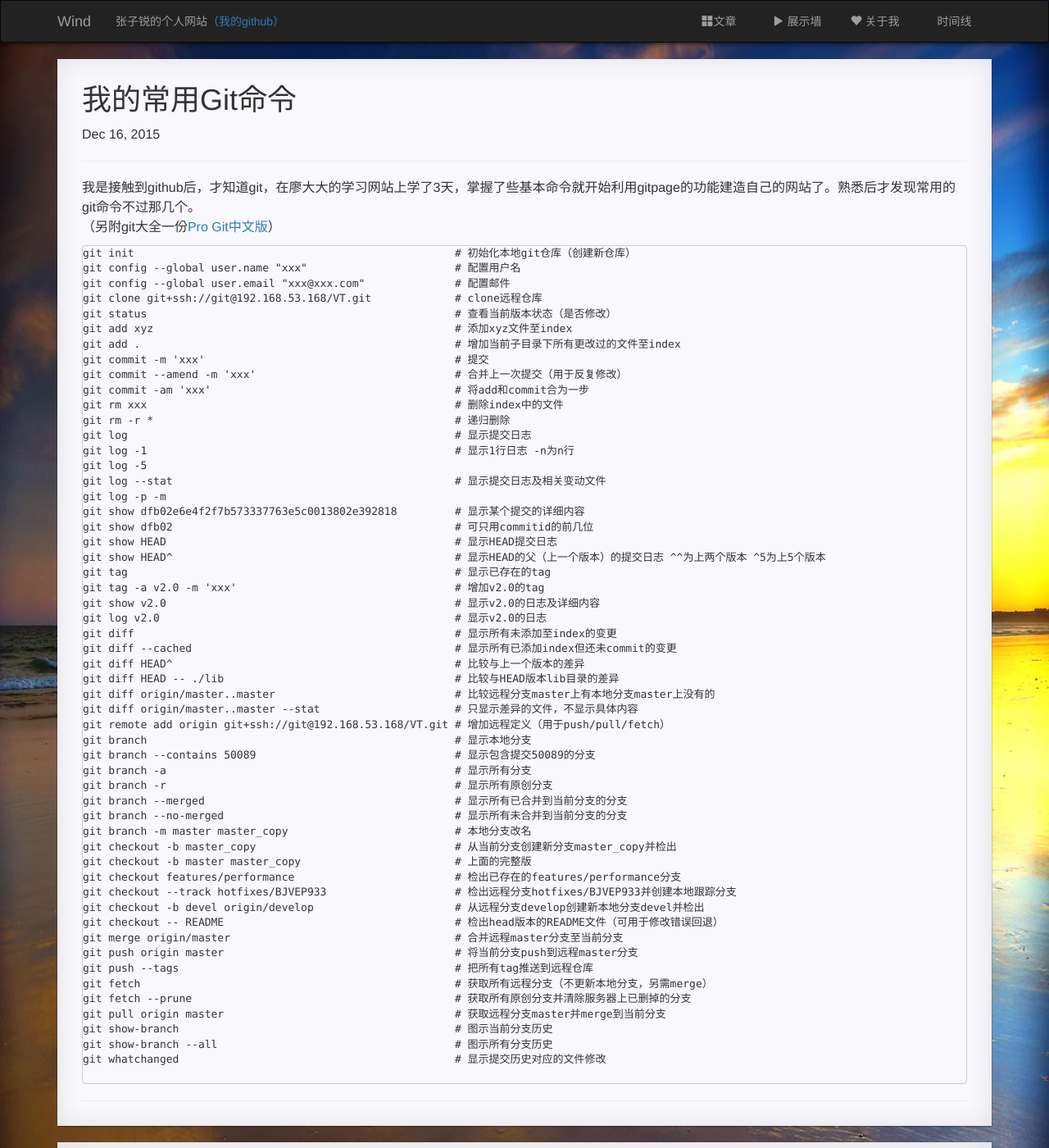
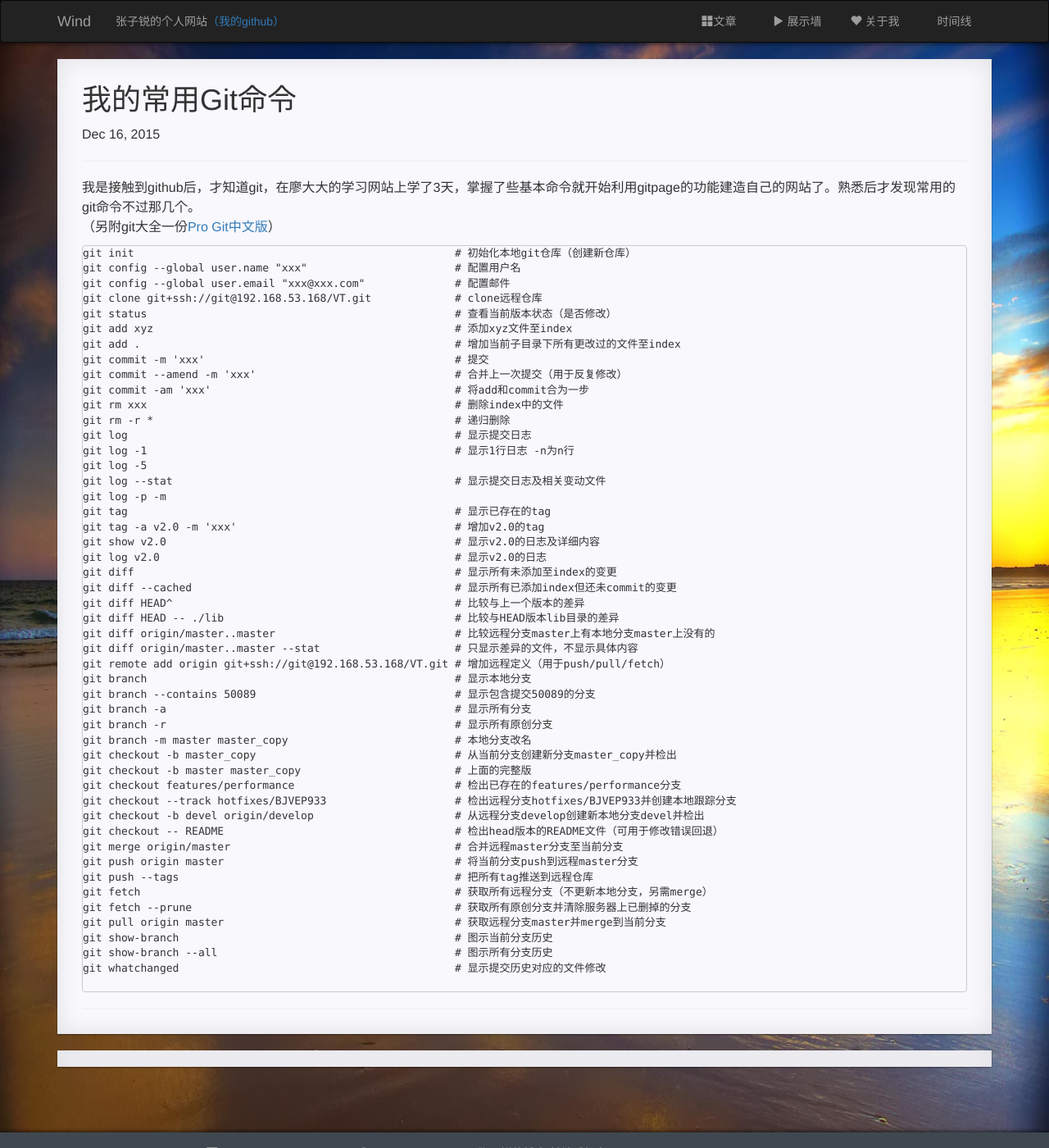
Before and after one commit to turkey321/zzr-china.github.com, a Jekyll site: the page built from _posts/杂记/2015-12-16-Git study.md, in a window 1280 px wide and 1400 px high. Shown: the whole window at 82% size. Built offline with Jekyll 4.4.1, drawn with Linux system fonts in a browser that asks for light colours; nearby versions of some CDN libraries; comment, search, counter and statistics services are not loaded; a style sheet for code colours, icons or effects is not loaded.

Commit message:
translat falut change

```diff
--- a/_posts/杂记/2015-12-16-Git study.md
+++ b/_posts/杂记/2015-12-16-Git study.md
@@ -27,10 +27,6 @@ git log -1                                                # 显示1行日志 -n
 git log -5
 git log --stat                                            # 显示提交日志及相关变动文件
 git log -p -m
-git show dfb02e6e4f2f7b573337763e5c0013802e392818         # 显示某个提交的详细内容
-git show dfb02                                            # 可只用commitid的前几位
-git show HEAD                                             # 显示HEAD提交日志
-git show HEAD^                                            # 显示HEAD的父（上一个版本）的提交日志 ^^为上两个版本 ^5为上5个版本
 git tag                                                   # 显示已存在的tag
 git tag -a v2.0 -m 'xxx'                                  # 增加v2.0的tag
 git show v2.0                                             # 显示v2.0的日志及详细内容
@@ -46,8 +42,6 @@ git branch                                                # 显示本地分支
 git branch --contains 50089                               # 显示包含提交50089的分支
 git branch -a                                             # 显示所有分支
 git branch -r                                             # 显示所有原创分支
-git branch --merged                                       # 显示所有已合并到当前分支的分支
-git branch --no-merged                                    # 显示所有未合并到当前分支的分支
 git branch -m master master_copy                          # 本地分支改名
 git checkout -b master_copy                               # 从当前分支创建新分支master_copy并检出
 git checkout -b master master_copy                        # 上面的完整版
```
Also changed, not shown: _posts/Translation/2016-2-23-The Dangers of Stopping Event Propagation.md (+1 -1 lines).
